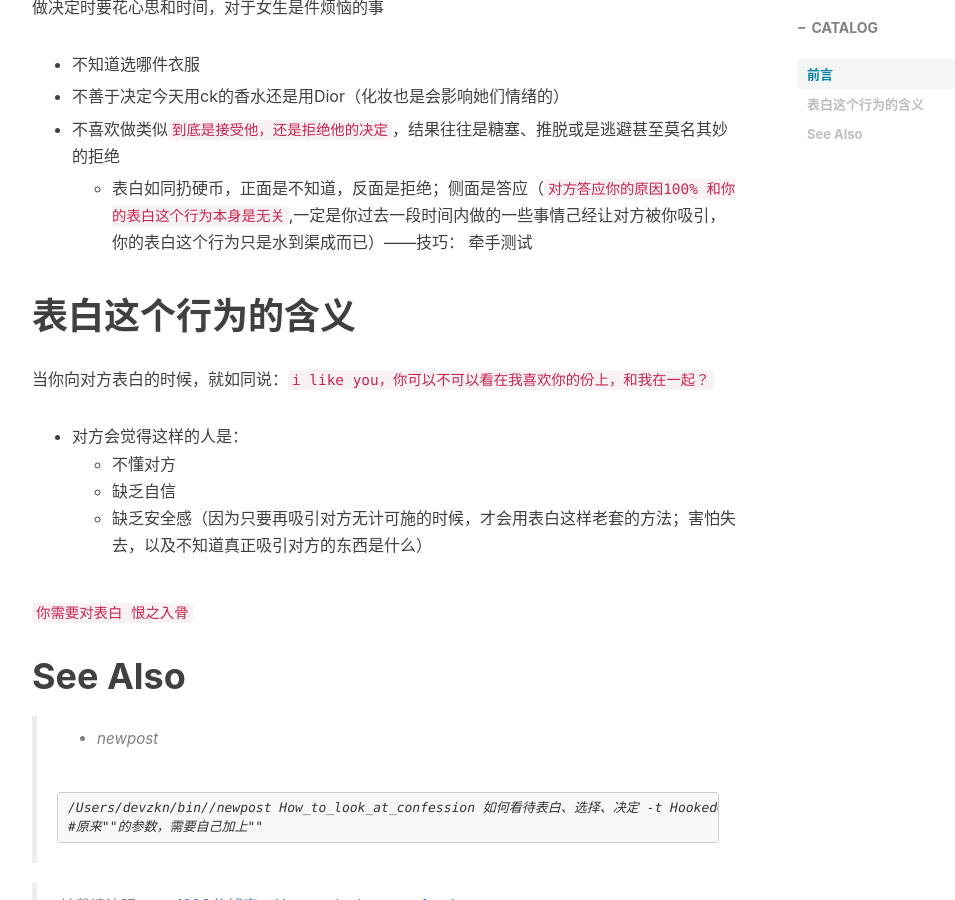
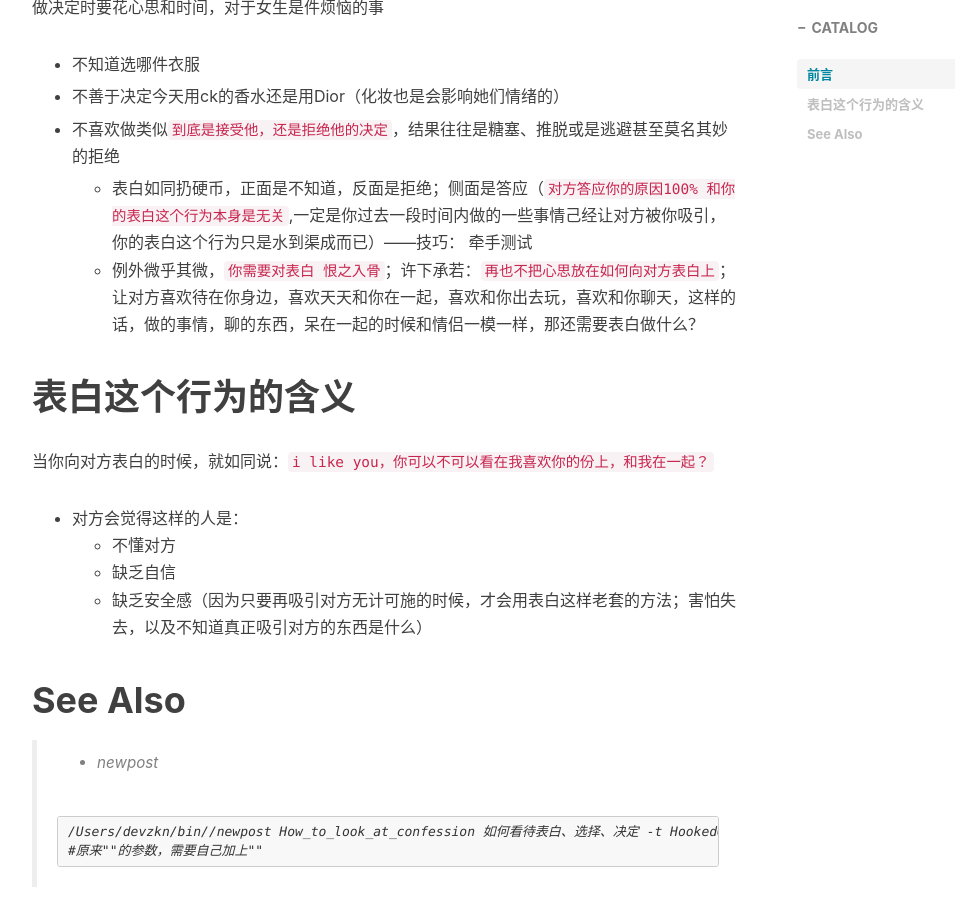
Before and after one commit to pua1203/pua1203.github.io, a Jekyll site: the page built from _posts/HookedOnMe/2018-10-26-How_to_look_at_confession.md, in a window 1280 px wide and 900 px high, scrolled down 690 px. Shown: the whole window, without its empty margins (233-1188 px from the left). Built offline with Jekyll 4.4.1, drawn with Linux system fonts in a browser that asks for light colours; nearby versions of some CDN libraries; comment, search, counter and statistics services are not loaded.

Commit message:
出去玩，喜欢和你聊天

```diff
--- a/_posts/HookedOnMe/2018-10-26-How_to_look_at_confession.md
+++ b/_posts/HookedOnMe/2018-10-26-How_to_look_at_confession.md
@@ -32,6 +32,7 @@ subtitle: V、如何看待表白、选择、决定；天生非理性，不善于
 * 不喜欢做类似`到底是接受他，还是拒绝他的决定`，结果往往是糖塞、推脱或是逃避甚至莫名其妙的拒绝
 
   * 表白如同扔硬币，正面是不知道，反面是拒绝；侧面是答应（`对方答应你的原因100% 和你的表白这个行为本身是无关`,一定是你过去一段时间内做的一些事情己经让对方被你吸引，你的表白这个行为只是水到渠成而已）------技巧： 牵手测试
+  * 例外微乎其微，`你需要对表白 恨之入骨`；许下承若：`再也不把心思放在如何向对方表白上`；让对方喜欢待在你身边，喜欢天天和你在一起，喜欢和你出去玩，喜欢和你聊天，这样的话，做的事情，聊的东西，呆在一起的时候和情侣一模一样，那还需要表白做什么？
 
 
 
```
Also changed, not shown: other parts of _posts/HookedOnMe/2018-10-26-How_to_look_at_confession.md (+3 -1 lines).
